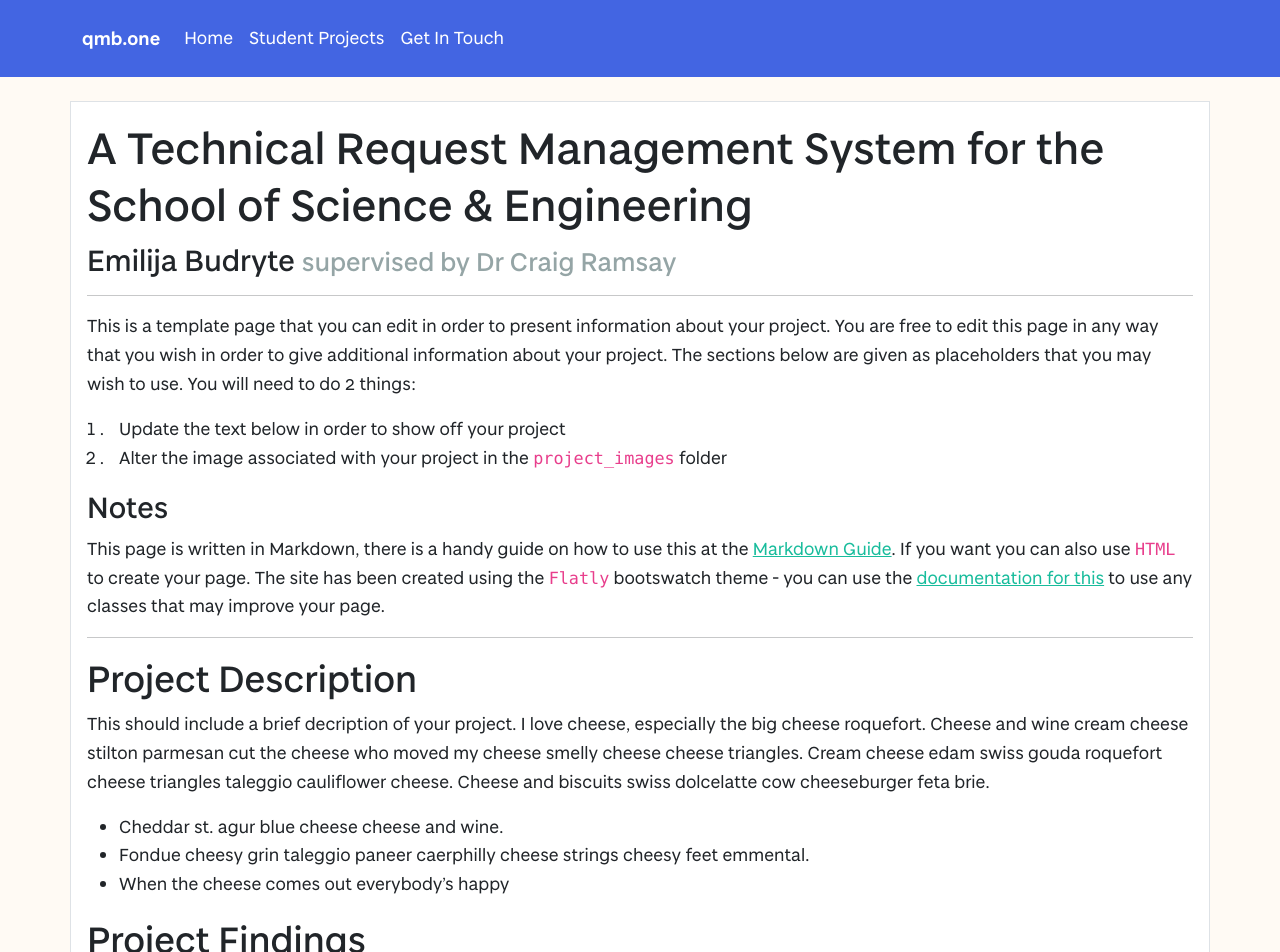
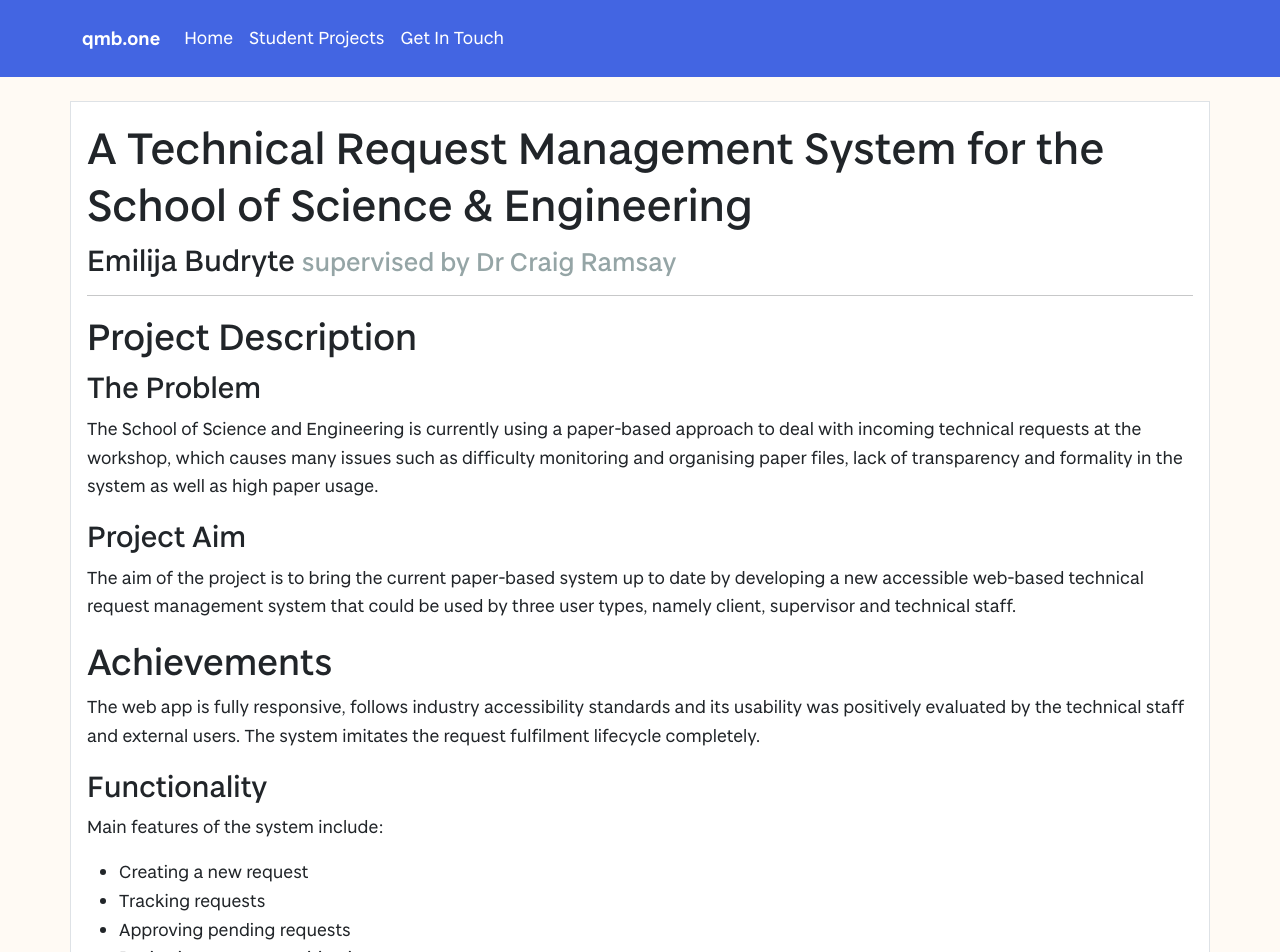
Before and after one commit to vivienprk/degree-show-2022, a Jekyll site: the page built from projects/EmilijaBudryte.md, in a window 1280 px wide and 1400 px high. Shown: the top 952 px of the window. Built offline with Jekyll 4.4.1, drawn with Linux system fonts in a browser that asks for light colours; our own code applies the rules of GitHub Pages for plain Markdown files; some of the changed text lies outside the part shown.

Commit message:
content updates

```diff
--- a/projects/EmilijaBudryte.md
+++ b/projects/EmilijaBudryte.md
@@ -3,34 +3,41 @@ layout: project
 studentName: "Emilija Budryte"
 supervisorName: "Dr Craig Ramsay"
 projectTitle: "A Technical Request Management System for the School of Science & Engineering"
-projectImage: "sampleImage.jpg"
-
+projectImage: "EmilijaBudryte-system.png"
 ---
 
-This is a template page that you can edit in order to present information about your project. You are free to edit this page in any way that you wish in order to give additional information about your project. The sections below are given as placeholders that you may wish to use. You will need to do 2 things:
+## Project Description
 
-1. Update the text below in order to show off your project
-2. Alter the image associated with your project in the `project_images` folder
+### The Problem
 
-### Notes
-This page is written in Markdown, there is a handy guide on how to use this at the [Markdown Guide](https://www.markdownguide.org/cheat-sheet/). If you want you can also use `HTML` to create your page. The site has been created using the `Flatly` bootswatch theme - you can use the [documentation for this](https://bootswatch.com/flatly/) to use any classes that may improve your page.
+The School of Science and Engineering is currently using a paper-based approach to deal with incoming technical requests at the workshop, which causes many issues such as difficulty monitoring and organising paper files, lack of transparency and formality in the system as well as high paper usage.
 
-<hr>
+### Project Aim
 
-## Project Description
-This should include a brief decription of your project. I love cheese, especially the big cheese roquefort. Cheese and wine cream cheese stilton parmesan cut the cheese who moved my cheese smelly cheese cheese triangles. Cream cheese edam swiss gouda roquefort cheese triangles taleggio cauliflower cheese. Cheese and biscuits swiss dolcelatte cow cheeseburger feta brie.
+The aim of the project is to bring the current paper-based system up to date by developing a new accessible web-based technical request management system that could be used by three user types, namely client, supervisor and technical staff.
 
-- Cheddar st. agur blue cheese cheese and wine.
-- Fondue cheesy grin taleggio paneer caerphilly cheese strings cheesy feet emmental.
-- When the cheese comes out everybody's happy
+## Achievements
 
-## Project Findings
-This section should talk about the main findings of your project and the key parts that you want to show off.
+The web app is fully responsive, follows industry accessibility standards and its usability was positively evaluated by the technical staff and external users. The system imitates the request fulfilment lifecycle completely.
 
-## Project Media
-If you are really keen you can also create a video to demonstrate your project and embed this in the page. An example of a youTube video being embedded is below. You will want to change the width of this to be 100% and put the height as something around 500.
+### Functionality
 
+Main features of the system include:
 
-<iframe width="100%" height="500" src="https://www.youtube.com/embed/YUEaupJk5AI" title="YouTube video player" frameborder="0" allow="accelerometer; autoplay; clipboard-write; encrypted-media; gyroscope; picture-in-picture" allowfullscreen></iframe>
+- Creating a new request
+- Tracking requests
+- Approving pending requests
+- Reviewing requests waiting in a queue
+- Assigning requests
+- Keeping record of materials used
+- Leaving comments under request
+- Viewing completed requests in archive
+- Administrator rights
 
-Cheddar st. agur blue cheese cheese and wine. Fondue cheesy grin taleggio paneer caerphilly cheese strings cheesy feet emmental. When the cheese comes out everybody's happy
+### Link to the system
+
+[A Technical Request Management System](https://request-management-syste-ee8f9.web.app/)
+
+### Technologies
+
+ReactJS, Node.js and Google Firebase were used to store user generated data, build, maintain and deploy this web application.
```
